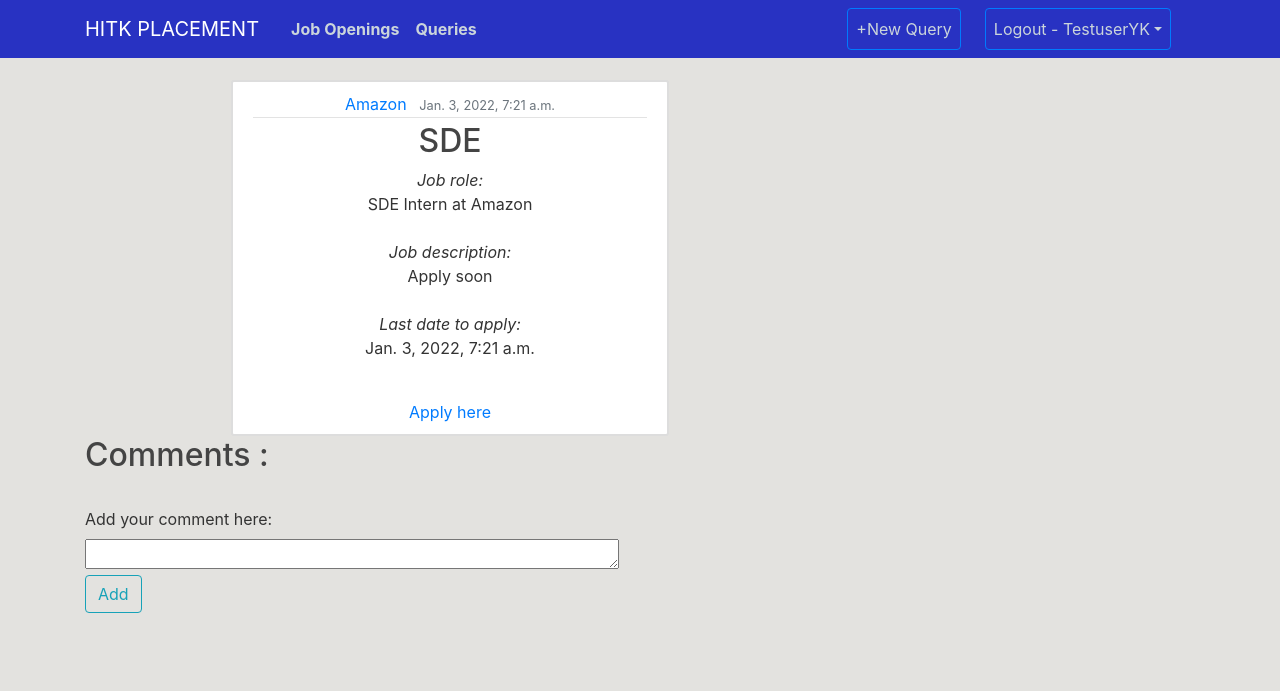
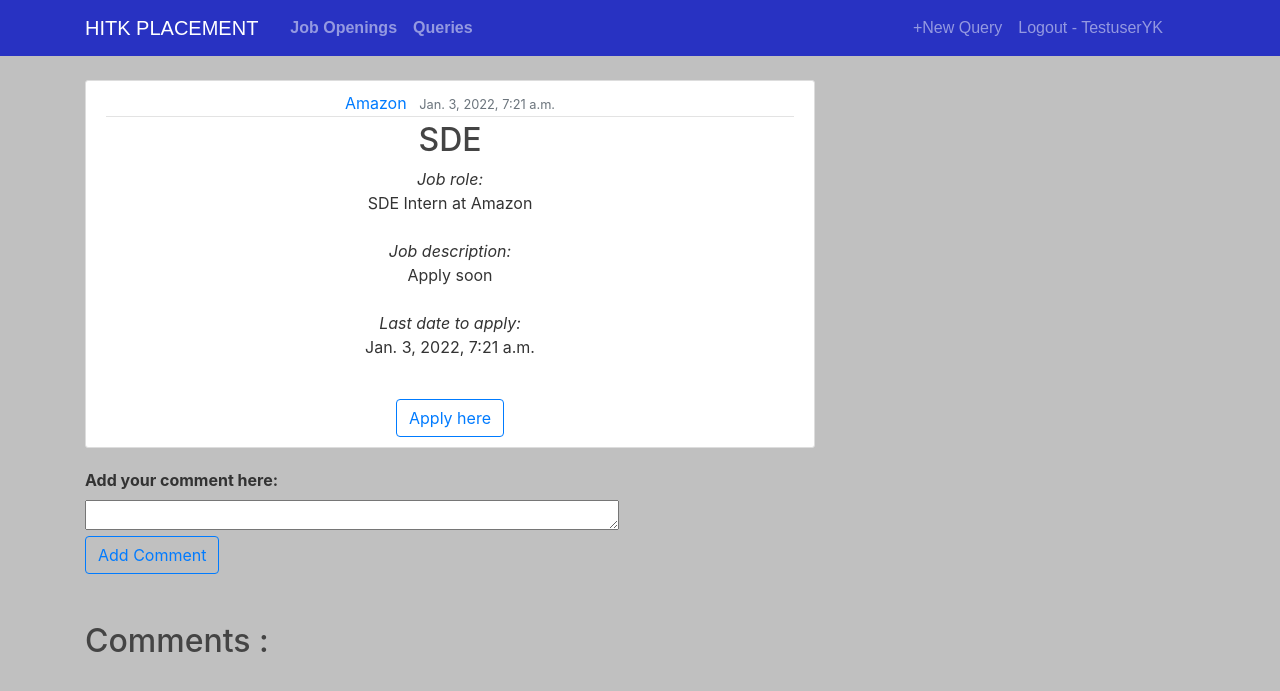
Before and after one commit to yukty2000/Placement_Cell_Website, a Django app: page /placementPosts/post/1/ in a window 1280 px wide. Shown: the top 691 px of the page. Run offline with Django 3.2, Linux system fonts and the light colour scheme; a user stored in the database is signed in; data comes from the database, SQL or seed files in the repository; both versions use the stored data as it was after the commit; some libraries are stand-ins or nearby versions.

Commit message:
Display of query and post section changed

```diff
--- a/askAQuery/templates/askAQuery/commentonquery_form.html
+++ b/askAQuery/templates/askAQuery/commentonquery_form.html
@@ -11,6 +11,7 @@
             </fieldset>
             <div class="form-group">
                 <button class="btn btn-outline-info" type="submit">Edit</button>
+                <a class="btn btn-outline-danger" href="{%url 'query-detail' object.query.id %}">Cancel</a>
             </div>
         </form>
     </div>
--- a/askAQuery/templates/askAQuery/query_form.html
+++ b/askAQuery/templates/askAQuery/query_form.html
@@ -2,7 +2,7 @@
 {% load crispy_forms_tags %}
 
 {% block content %}
-    <div class="content-section">
+    <div class="new-content-section">
         <form method="POST">
             {% csrf_token %}
             <fieldset class="form-group">
--- a/home/static/home/main.css
+++ b/home/static/home/main.css
@@ -28,7 +28,30 @@
     font-weight: 500;
   }
 
+  .new-content-section {
+    position: relative;
+    background: #ffffff;
+    text-align: center;
+    padding: 10px 20px;
+    border: 2px solid #dddddd;
+    border-radius: 3px;
+    left: 25%;
+    right: 20%;
+  }
+
+  .old-content-section {
+    background: #ffffff;
+    text-align: center;
+    padding: 10px 20px;
+    border: 1px solid #dddddd;
+    border-radius: 3px;
+    margin-bottom: 20px;
+  }
+
   .content-section {
+    position: relative;
+    left: 25%;
+    right: 20%;
     background-color: #ffffff;
     margin: auto;
     width: 60%;
--- a/home/templates/home/base.html
+++ b/home/templates/home/base.html
@@ -15,13 +15,26 @@
         {% else %}
             <title>HITK Placement Cell</title>
         {% endif %}
+        <style>
+            .p2 {
+                font-family: Arial, Helvetica, sans-serif;
+            }
+        </style>
 
+      <!--  background-image: url('https://png.pngtree.com/thumb_back/fh260/back_our/20190620/ourmid/pngtree-campus-recruitment-exhibition-board-background-material-image_164432.jpg');
+
+  /* Full height */
+  height: 100%;
+
+  /* Center and scale the image nicely */
+  background-repeat: no-repeat;
+  background-size: cover;-->
 
     </head>
-    <body style="background-color:#e3e2df">
+    <body style=" background-color: #c0c0c0;
         <header class="site-header">
             <nav class="navbar navbar-expand-md navbar-dark bg-steel fixed-top">
-                <div class="container">
+                <div class="container p2">
                     <a class="navbar-brand mr-4 " href="{% url 'placement-website-home' %}">HITK PLACEMENT</a>
                     <button class="navbar-toggler" type="button" data-toggle="collapse" data-target="#navbarToggle" aria-controls="navbarToggle" aria-expanded="false" aria-label="Toggle navigation">
                         <span class="navbar-toggler-icon"></span>
@@ -36,11 +49,11 @@
                         <!-- Navbar Right Side -->
                         <div class="navbar-nav">
                             {% if user.is_authenticated %}
-                                <a class="nav-item nav-link btn btn-outline-primary mr-4" href="{% url 'query-create' %}">+New Query</a>
-                                <a class="nav-item nav-link btn btn-outline-primary dropdown-toggle mr-4" href="{% url 'logout' %}">Logout - {{user.username}}</a>
+                                <a class="nav-item nav-link" href="{% url 'query-create' %}">+New Query</a>
+                                <a class="nav-item nav-link mr-4" href="{% url 'logout' %}">Logout - {{user.username}}</a>
                             {% else %}
-                                <a class="nav-item nav-link btn btn-outline-primary mr-4" href="{% url 'login' %}">Login</a>
-                                <a class="nav-item nav-link btn btn-outline-primary mr-4" href="{% url 'register' %}">Register</a>
+                                <a class="nav-item nav-link" href="{% url 'login' %}">Login</a>
+                                <a class="nav-item nav-link mr-4" href="{% url 'register' %}">Register</a>
                             {% endif %}
                         </div>
                     </div>
--- a/home/templates/home/home.html
+++ b/home/templates/home/home.html
@@ -1,6 +1,6 @@
 {% extends "home/base.html" %}
 
 {% block content %}
-    <h1>About the Placement Cell</h1>
-    <h1>Hall of Fame</h1>
+    <h1 class="p2">About the Placement Cell</h1>
+    <h1 class="p2">Hall of Fame</h1>
 {% endblock content %}
--- a/placementPosts/templates/placementPosts/commentonpost_form.html
+++ b/placementPosts/templates/placementPosts/commentonpost_form.html
@@ -9,8 +9,9 @@
                 <legend class="border-bottom mb-4">Edit Comment</legend>
                 {{ form|crispy  }}
             </fieldset>
-            <div class="form-group">
+            <div class="form-group" >
                 <button class="btn btn-outline-info" type="submit">Edit</button>
+                <a class="btn btn-outline-danger" href="{%url 'post-detail' object.post.id %}">Cancel</a>
             </div>
         </form>
     </div>
--- a/placementPosts/templates/placementPosts/detailView.html
+++ b/placementPosts/templates/placementPosts/detailView.html
@@ -2,7 +2,7 @@
 
 {% block content %}
 
-    <article class="media content-section">
+    <article class="media old-content-section">
         <div class="media-body">
             <div class="article-metadata">
                 <a class="mr-2" href="{{post.companyWebsite}}" target="_blank">{{ post.companyName }}</a>
@@ -15,38 +15,37 @@
                 <em>Last date to apply: </em><br>{{post.lastDateToApply}}<br><br>
             </p>
 
-            <a href="{{post.applyingLink}}">Apply here</a>
+            <a class="btn btn-outline-primary" href="{{post.applyingLink}}">Apply here</a>
         </div>
     </article>
 
-    <h2>Comments :</h2><br>
-
     <form method="POST">
         {% csrf_token %}
-        <label for="comment">Add your comment here:</label><br>
+        <label for="comment"><b>Add your comment here:</b></label><br>
         <textarea rows="1" cols="50" name="comment" id="comment" style="max-width: 95%; color:black;" required>
         </textarea><br>
-        <button class="btn btn-outline-info" type="submit">Add</button>
+        <button class="btn btn-outline-primary" type="submit">Add Comment</button>
     </form>
 
     <br><br>
-
+    <h2>Comments :</h2>
+    <br>
     {% for comment in comments %}
-        <article class="media content-section">
+        <article class="media old-content-section">
             <div class="media-body">
                 <div class="article-metadata">
                     <small class="text-muted mr-2">{{ comment.author.username }}</small>
                     <small class="text-muted">{{ comment.datePosted }}</small>
+                </div>
+                <h5>
+                    <p>{{ comment.comment }}</p>
+                </h5>
                     {% if user.id == comment.author.id %}
-                        <div>
+                        <div >
                             <a class="btn btn-secondary btn-sm mt-1 mb-1" href="{% url 'pcomment-update' post.id comment.id %}">Edit</a>
                             <a class="btn btn-danger btn-sm mt-1 mb-1" href="{% url 'pcomment-delete' post.id comment.id %}">Delete</a>
                         </div>
                     {% endif %}
-                </div>
-                <h5>
-                    <p>{{ comment.comment }}</p>
-                </h5>
             </div>
         </article>
     {% endfor %}
--- a/placementPosts/templates/placementPosts/listView.html
+++ b/placementPosts/templates/placementPosts/listView.html
@@ -1,9 +1,10 @@
 {% extends "home/base.html" %}
 
 {% block content %}
-    <h1 class="text-center text-lg-start fst-italic">Current Openings to check out!</h1>
+    <h1 class="text-lg-start fst-italic p2">Current Openings to check out!</h1>
+    <br>
     {% for post in posts %}
-        <article class="media content-section">
+        <article class="media old-content-section p2">
             <div class="media-body">
                 <div class="article-metadata">
                     <a class="mr-2" href="{{post.companyWebsite}}" target="_blank">{{ post.companyName }}</a>
@@ -15,5 +16,6 @@
 
             </div>
         </article>
+        <br>
     {% endfor %}
 {% endblock content %}
--- a/users/templates/users/login.html
+++ b/users/templates/users/login.html
@@ -2,7 +2,7 @@
 {% load crispy_forms_tags %}
 
 {% block content %}
-    <div class="content-section">
+    <div class="content-section p2">
         <form method="POST">
             {% csrf_token %}
             <fieldset class="form-group">
@@ -15,7 +15,7 @@
         </form>
         <div class="border-top pt-3">
             <small class="text-muted">
-                Need An Account? <a class="ml-2 btn btn-outline-primary" href="{% url 'register' %}">Sign Up Now</a>
+                Need An Account? <a class="ml-2" href="{% url 'register' %}">Sign Up Now</a>
             </small>
         </div>
     </div>
--- a/users/templates/users/logout.html
+++ b/users/templates/users/logout.html
@@ -2,8 +2,8 @@
 
 {% block content %}
 
-    <h2>You have been logged out</h2>
-    <div class="btn btn-outline-secondary">
+    <h2 class="p2">You have been logged out</h2>
+    <div class="btn btn-outline-link">
        <!-- <small class="text-muted">-->
             <a href="{% url 'login' %}">Log In Again</a>
         <!--</small>-->
--- a/users/templates/users/register.html
+++ b/users/templates/users/register.html
@@ -2,7 +2,7 @@
 {% load crispy_forms_tags %}
 
 {% block content %}
-    <div class="content-section">
+    <div class="content-section p2">
         <form method="POST">
             {% csrf_token %}
             <fieldset class="form-group">
```
Also changed, not shown: askAQuery/templates/askAQuery/detailView.html (+5 -7 lines), askAQuery/templates/askAQuery/listView.html (+7 -4 lines), db.sqlite3.
